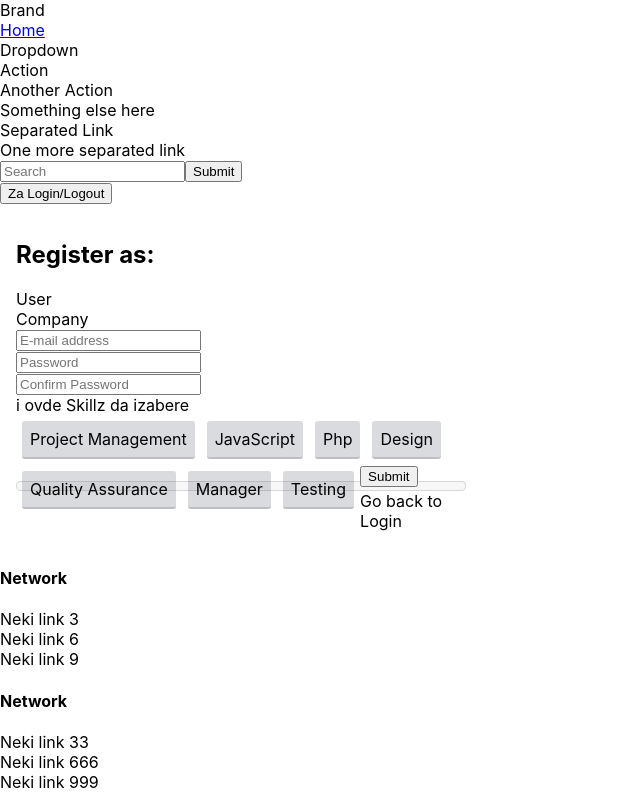
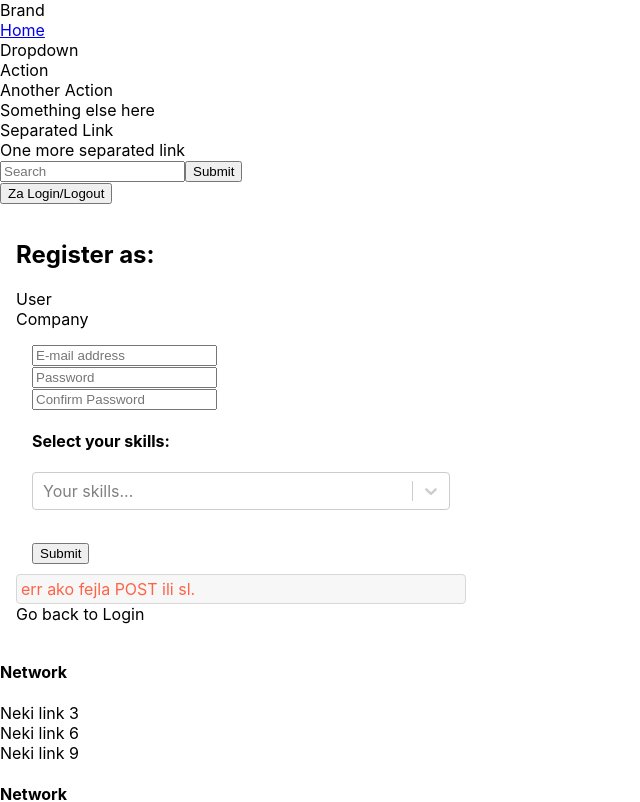
Before and after one commit to jocko981/job-posting, a React (Create React App) app: page /register in a window 1280 px wide. Shown: the top 802 px of the page, without its empty margins (0-640 px from the left). Built offline with nearby package versions, Linux system fonts and the light colour scheme; the HTML template or start-up script is replaced by a standard one.

Commit message:
react-select dropdown added, files organized, next is to fetch skills..

```diff
--- a/package.json
+++ b/package.json
@@ -12,6 +12,7 @@
     "react-redux": "^7.2.4",
     "react-router-dom": "^5.2.0",
     "react-scripts": "4.0.3",
+    "react-select": "^4.3.1",
     "redux": "^4.1.1",
     "redux-form": "^8.3.7",
     "redux-thunk": "^2.3.0",
--- a/src/assets/css/index.css
+++ b/src/assets/css/index.css
@@ -45,46 +45,3 @@ footer {
 .ui.menu {
   border-radius: 0;
 }
-/* auth files */
-.column {
-  max-width: 450px;
-}
-.ui.grid {
-  margin: 0;
-}
-.ui.header>.image:not(.icon), .ui.header>img {
-  width: 3em;
-}
-.ui.stacked.segment {
-  font-size: 1em;
-}
-.ui.stacked.segment::after {
-  content: none;
-}
-.ui.item.menu .item {
-  cursor: pointer;
-}
-
-.error_msg_backround {
-  color: tomato;
-  background: rgba(0,0,0,.03);
-  border: 1px solid rgba(34,36,38,.15);
-  border-radius: .28571429rem;
-  margin-top: -6px;
-  padding: 4px;
-}
-
-.skills_select_list .item {
-  float: left;
-  background-color: lightgoldenrodyellow;
-  background-color: rgb(69 78 92 / 20%);
-  border-radius: 3px;
-  border-bottom: 2px solid lightgray;
-  border-bottom: 2px solid rgb(69 78 92 / 20%);
-  padding: 8px 8px;
-  margin: 6px;
-}
-.skills_select_list .item:hover{
-  border-bottom: 2px solid rgb(69 78 92 / 60%);
-
-}
--- a/src/components/Footer/Footer.js
+++ b/src/components/Footer/Footer.js
@@ -40,7 +40,7 @@ const Footer = () => {
                     </div>
 
                     {/* <div class="ui inverted divider"></div> */}
-                    <h4 className="ui horizontal inverted section divider">Job Posts</h4>
+                    <h4 className="ui horizontal inverted divider">Job Posts</h4> {/* this was className: 'section' devider */}
 
                     <div className="ui center aligned inverted container">
                         <div className="ui horizontal small divided link list">
@@ -48,7 +48,7 @@ const Footer = () => {
                         </div>
                     </div>
 
-                    <div className="ui horizontal inverted section divider"></div>
+                    <div className="ui horizontal inverted section divider"> </div>
                 </div>
             </footer>
         </div>
--- /dev/null
+++ b/src/containers/auth/RegisterPage/RegisterPage.css
@@ -0,0 +1,60 @@
+
+/*   auth files   */
+.column {
+    max-width: 450px;
+}
+.ui.grid {
+    margin: 0;
+}
+.ui.stacked.segment {
+    font-size: 1em;
+    padding: 1em;
+}
+.ui.stacked.segment::after {
+    content: none;
+}
+
+/*   registration   */
+.ui.menu>.item:first-child {
+    border-radius: 0;
+}
+.ui.pointing.menu {
+    margin:  0;
+    margin-bottom: -1px;
+}
+.ui.item.pointing.menu .item {
+    cursor: pointer;
+}
+
+.error_msg_backround {
+    color: tomato;
+    background-color: rgba(0,0,0,.03);
+    border: 1px solid rgba(34,36,38,.15);
+    border-radius: .28571429rem;
+    margin-top: -6px;
+    padding: 4px;
+}
+
+.skills_select_list {
+    margin: 1em 0 2em;
+}
+/* .skills_select_list .item {
+    float: left;
+    background-color: lightgoldenrodyellow;
+    background-color: rgb(69 78 92 / 20%);
+    border-radius: 3px;
+    border-bottom: 2px solid lightgray;
+    border-bottom: 2px solid rgb(69 78 92 / 20%);
+    padding: 6px 8px;
+    margin: 4px;
+    cursor: pointer;
+}
+.skills_select_list .item:hover{
+    border-bottom: 2px solid rgb(69 78 92 / 60%);
+
+} */
+
+/*   Elements from 'react-select' library   */
+.dropdown.css-2b097c-container {
+    text-align: left;
+}
--- a/src/containers/auth/RegisterPage/RegisterPage.js
+++ b/src/containers/auth/RegisterPage/RegisterPage.js
@@ -1,7 +1,8 @@
 import React, { useState } from "react";
+import "./RegisterPage.css";
 import axios from "axios";
-import UserRegistration from "./UserRegistration";
-import CompanyRegistration from "./CompanyRegistration.js";
+import UserRegistration from "./UserRegistration/UserRegistration";
+import CompanyRegistration from "./CompanyRegistration/CompanyRegistration";
 
 const RegisterPage = () => {
     const [selected, setSelected] = useState(true);
--- /dev/null
+++ b/src/containers/auth/RegisterPage/UserRegistration/SkillsDropdown.js
@@ -0,0 +1,45 @@
+import React, { useState } from "react";
+import Select from 'react-select';
+import makeAnimated from 'react-select/animated';
+
+const SkillsDropdown = () => {
+    const [selectedSkills, setSelectedSkills] = useState([]);
+    console.log(selectedSkills)
+
+    // NOTE: data MUST have keyValues: 'label' and 'value'
+    const skillz = [{ value: 1, label: 'Project Management' }, { value: 2, label: 'JavaScript' },
+    { value: 3, label: 'Php' }, { value: 4, label: 'Design' },
+    { value: 5, label: 'Quality Assurance' }, { value: 6, label: 'Manager' }, { value: 7, label: 'Testing' }]
+
+    // handle onChange event of the dropdown
+    const handleChangeSkills = (event) => {
+        setSelectedSkills(Array.isArray(event) ? event.map(x => x.value) : []);
+    }
+
+    return (
+        <div className="skills_select_list">
+            {/* <div className="ui divider"></div> */}
+            <h4>Select your skills:</h4>
+            <Select
+                className="dropdown"
+                placeholder="Your skills..."
+                value={skillz.filter(obj => selectedSkills.includes(obj.value))} // set selected values
+                options={skillz} // set list of the data
+                onChange={handleChangeSkills} // assign onChange function
+                isMulti
+                isClearable
+                isSearchable
+                closeMenuOnSelect={false}
+                components={makeAnimated()}
+            />
+
+            {/* {selectedSkills &&
+            <div style={{ marginTop: 20, lineHeight: '25px' }}>
+                <div><b>Selected Value: </b> {JSON.stringify(selectedSkills, null, 2)}</div>
+            </div>} */}
+
+        </div>
+    );
+}
+
+export default SkillsDropdown;
--- a/src/containers/auth/RegisterPage/UserRegistration.js
+++ b/src/containers/auth/RegisterPage/UserRegistration/UserRegistration.js
@@ -1,5 +1,5 @@
 import React, { useState } from "react";
-import axios from "axios";
+import SkillsDropdown from "./SkillsDropdown";
 
 const UserRegistration = () => {
     const [registerValue, setRegisterValue] = useState({ email: "", password: "", password_confirmation: "", skills: [] });
@@ -35,27 +35,6 @@ const UserRegistration = () => {
         }
     }
 
-    // Skillz - svaki skill element da ima{ display: inline-block; }
-    const skillz = [{ id: 1, name: 'Project Management' }, { id: 2, name: 'JavaScript' },
-    { id: 3, name: 'Php' }, { id: 4, name: 'Design' },
-    { id: 5, name: 'Quality Assurance' }, { id: 6, name: 'Manager' }, { id: 7, name: 'Testing' }]
-
-    const renderList = () => {
-        return (
-            <div className="skills_select_list">
-                {skillz.map((item, index) => {
-                    return (
-                        <div key={index} className="item">
-                            <div className="content">
-                                <div className="header">{item.name}</div>
-                            </div>
-                        </div>
-                    );
-                })}
-            </div>
-        );
-    }
-
     return (
         <>
             <form onSubmit={onLoginSubmit} className="ui large form">
@@ -65,7 +44,7 @@ const UserRegistration = () => {
                             <i className="user icon" />
                             <input
                                 required
-                                type="text"
+                                type="email"
                                 name="email"
                                 placeholder="E-mail address"
                                 onChange={handleChange}
@@ -99,15 +78,14 @@ const UserRegistration = () => {
                         </div>
                     </div>
 
-                    i ovde Skillz da izabere
-                        {renderList()}
+                    <SkillsDropdown />
 
                     <button className="ui fluid large teal submit button">Submit</button>
                 </div>
             </form>
 
             <div className="error_msg_backround">
-                <div className="">{registerErr}</div>
+                <div className="">err ako fejla POST ili sl.{registerErr}</div>
             </div>
 
         </>
--- a/src/index.js
+++ b/src/index.js
@@ -1,8 +1,9 @@
 import React from 'react';
 import ReactDOM from 'react-dom';
 import "./assets/css/index.css";
+import "./helpers/axiosInstance";
+
 import App from './containers/App';
-import "./helpers/axiosInstance";
 
 ReactDOM.render(
   <React.StrictMode>
--- a/src/reducers/index.js
+++ b/src/reducers/index.js
@@ -1,8 +1,10 @@
 import { combineReducers } from "redux";
 import { reducer as formReducer } from "redux-form";
 import authReducer from "./authReducer";
+import skillsReducer from "./skillsReducer";
 
 export default combineReducers({
     form: formReducer,
-    auth: authReducer
+    auth: authReducer,
+    skills: skillsReducer
 });
```
Also changed, not shown: src/actions/index.js (+15 -1 lines), src/reducers/skillsReducer.js (added, +14 -0 lines), src/containers/auth/RegisterPage/CompanyRegistration/CompanyRegistration.js (renamed from src/containers/auth/RegisterPage/CompanyRegistration.js.js), 1 other file (tests, documents, lock files or other folders).
